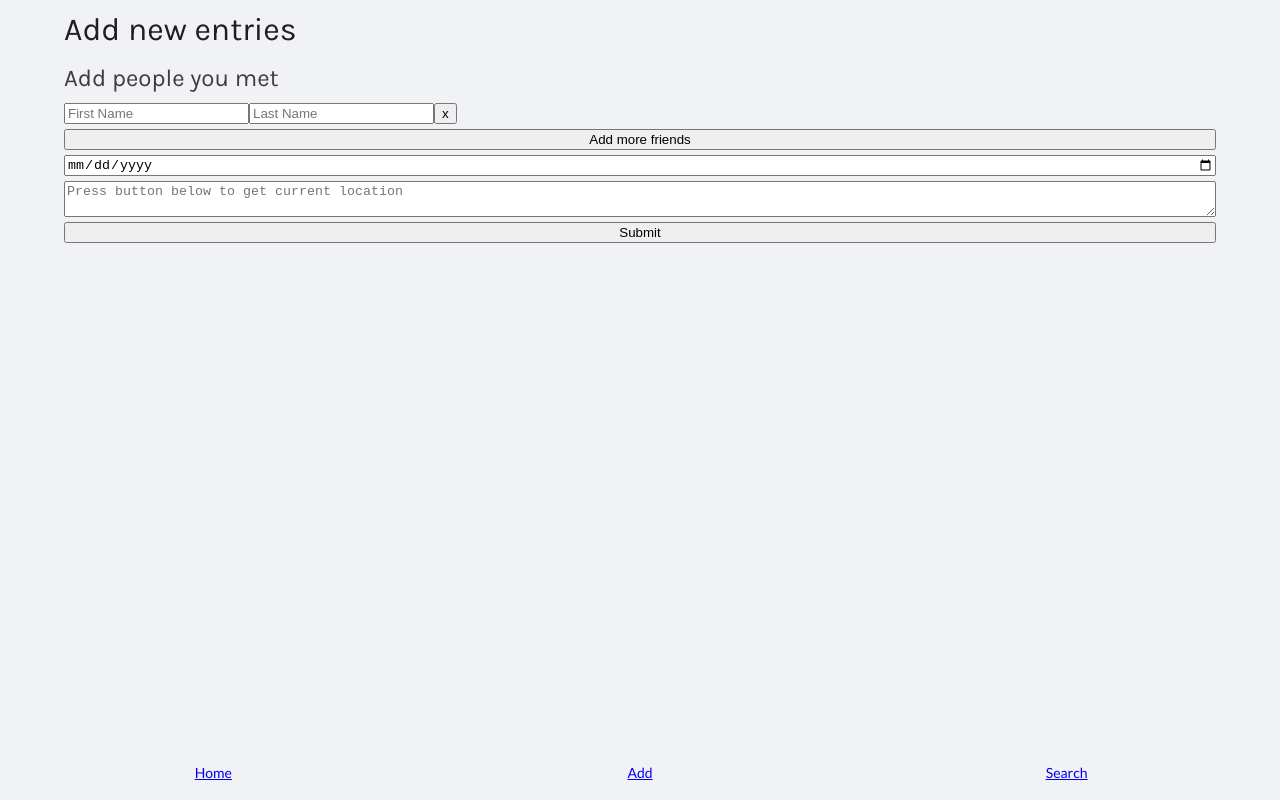
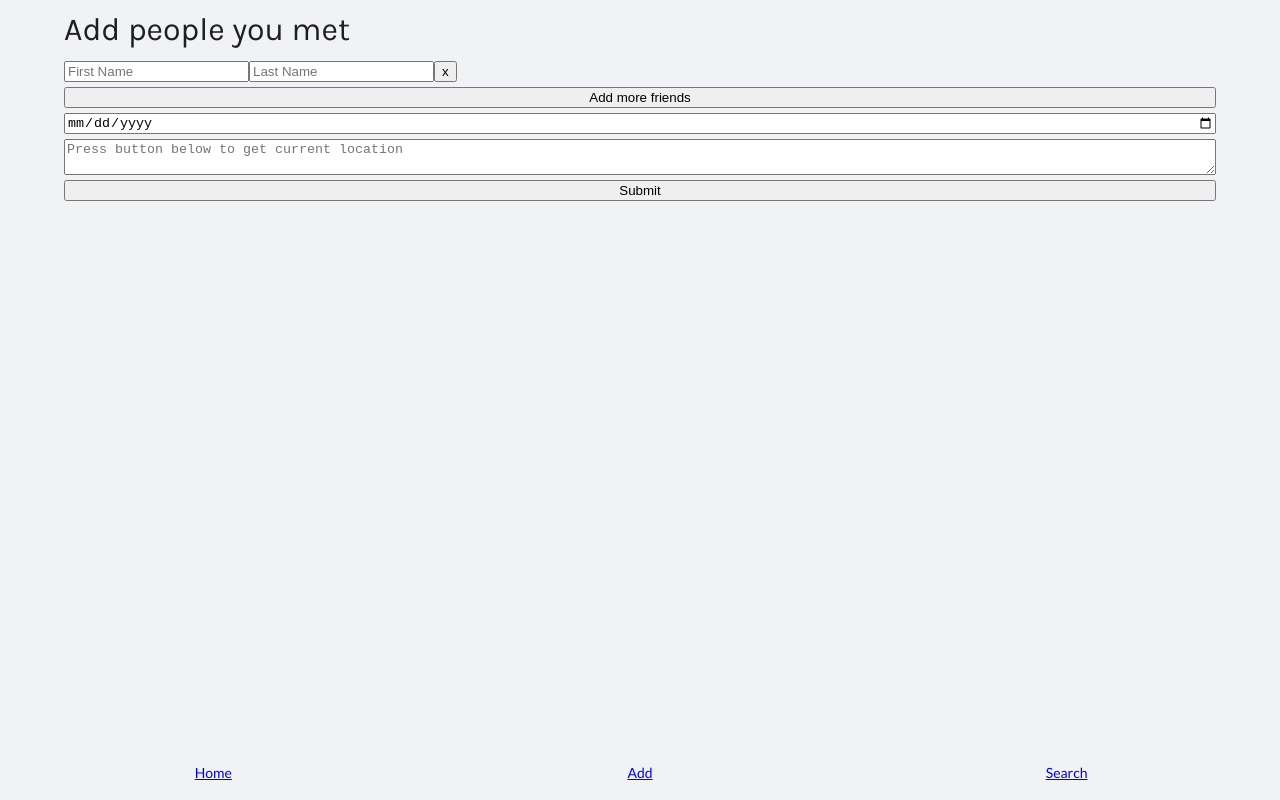
Before and after one commit to mar-zim/spread-love, a React (Create React App) app: page /addentry in a window 1280 px wide. Built offline with nearby package versions, Linux system fonts and the light colour scheme.

Commit message:
Improve routing

```diff
--- a/src/components/AddPeopleForm.js
+++ b/src/components/AddPeopleForm.js
@@ -47,8 +47,6 @@ export default function AddPeopleForm({ encounters, setEncounters }) {
   }
 
   return (
-    <div>
-      <h3>Add people you met</h3>
     <StyledForm onSubmit={handleSubmit(onSubmit)}>
       {fields.map((item, index) => {
         return (
@@ -117,7 +115,6 @@ export default function AddPeopleForm({ encounters, setEncounters }) {
         Submit
       </button>
     </StyledForm>
-    </div>
   )
 }
 
--- a/src/pages/AddEntryPage.js
+++ b/src/pages/AddEntryPage.js
@@ -4,7 +4,7 @@ import AddPeopleForm from '../components/AddPeopleForm'
 export default function AddEntryPage({ encounters, setEncounters }) {
   return (
     <>
-      <h2>Add new entries</h2>
+      <h2>Add people you met</h2>
       <AddPeopleForm encounters={encounters} setEncounters={setEncounters} />
     </>
   )
--- a/src/pages/SearchEntriesPage.js
+++ b/src/pages/SearchEntriesPage.js
@@ -55,8 +55,7 @@ export default function SearchEntriesPage({ encounters }) {
 
   return (
     <>
-      <h2>Search for entries by first name</h2>
-      <h3>People you met in the last 14 days</h3>
+      <h2>Search for entries</h2>
       <Search
         setSearchTerm={setSearchTerm}
         searchTerm={searchTerm}
```
Lines whose indentation alone changed are shown as unchanged.
